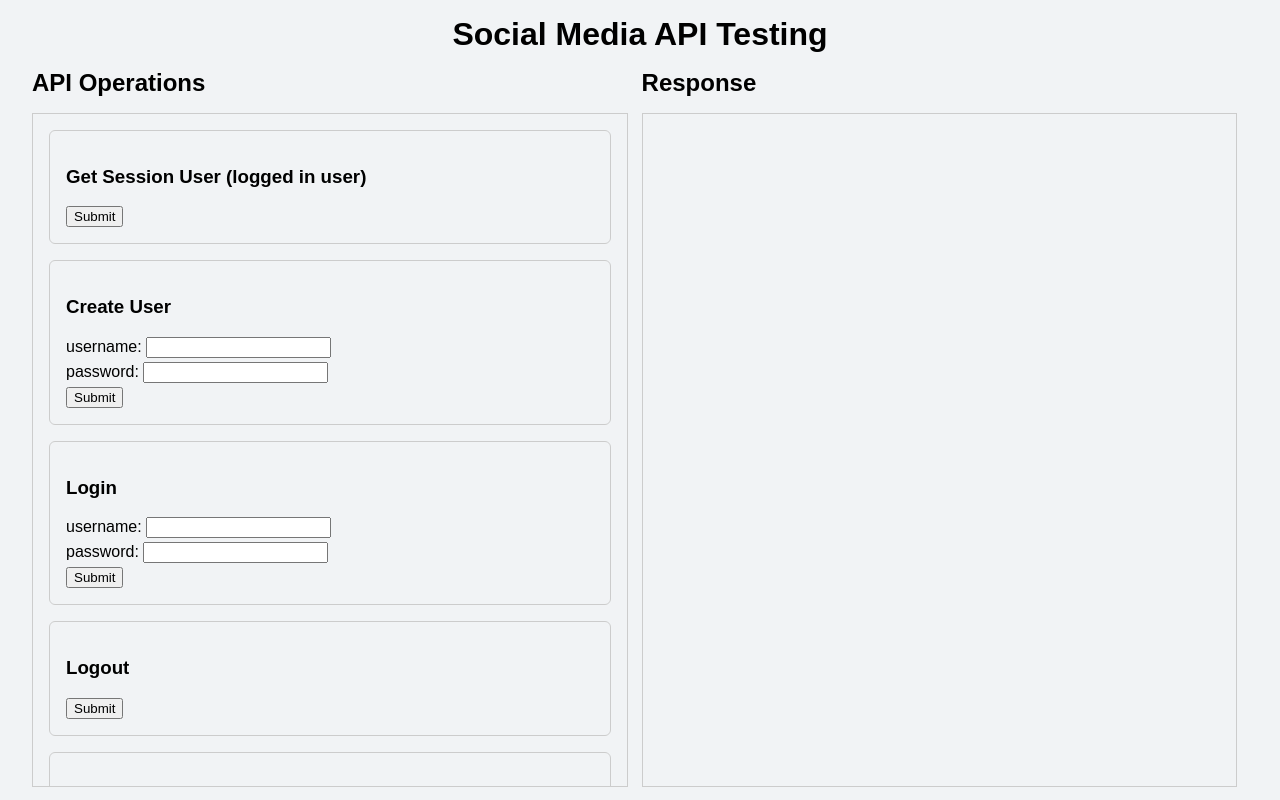
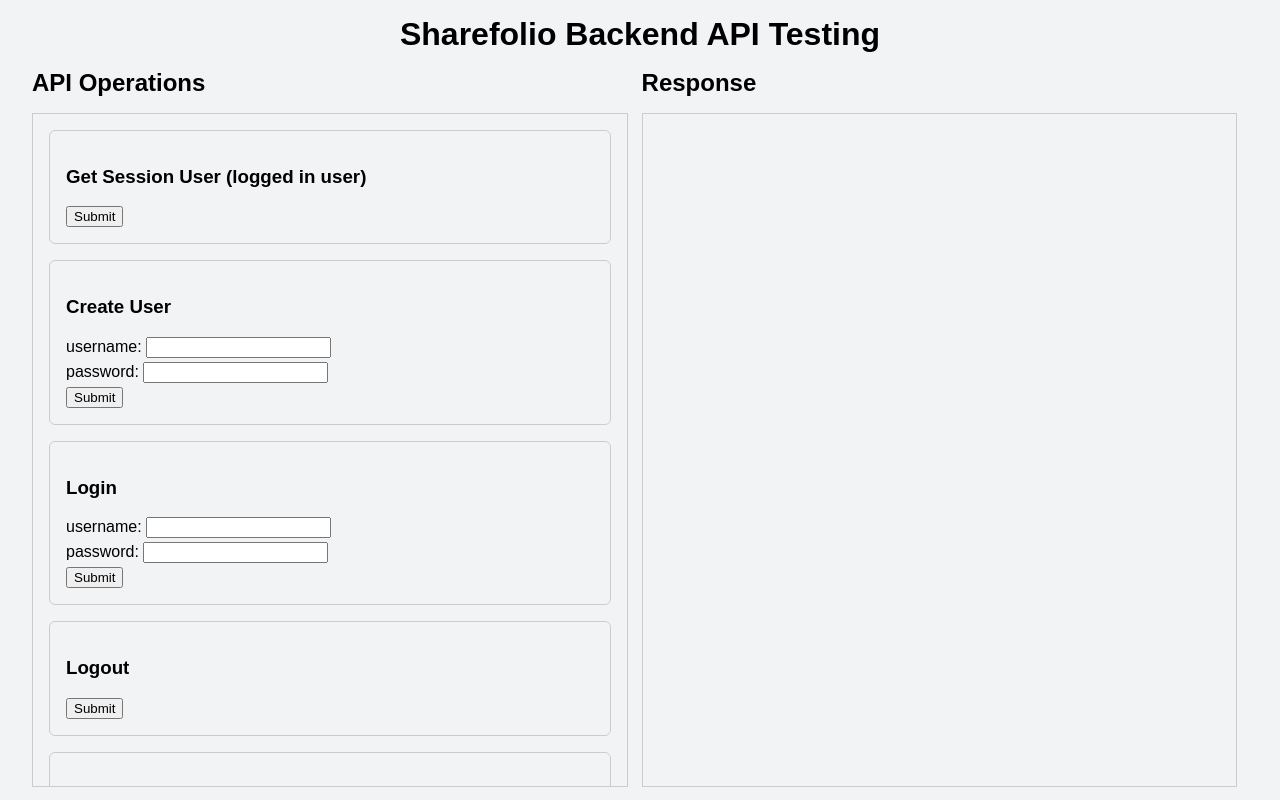
Before and after one commit to HenryAsa/61040-project-backend, a website with bundled scripts: page public/index.html in a window 1280 px wide. Built offline with nearby package versions, Linux system fonts and the light colour scheme.

Commit message:
Set up the backend

```diff
--- a/public/index.html
+++ b/public/index.html
@@ -3,12 +3,12 @@
 <head>
   <meta charset="UTF-8">
   <meta name="viewport" content="width=device-width, initial-scale=1.0">
-  <title>Social Media API Testing</title>
+  <title>Sharefolio Backend API Testing</title>
   <link rel="stylesheet" href="style.css">
   <script type="module" src="util.js"></script>
 </head>
 <body>
-  <h1>Social Media API Testing</h1>
+  <h1>Sharefolio Backend API Testing</h1>
   <main>
     <section id="operations">
       <h2>API Operations</h2>
```
Also changed, not shown: README.md.
